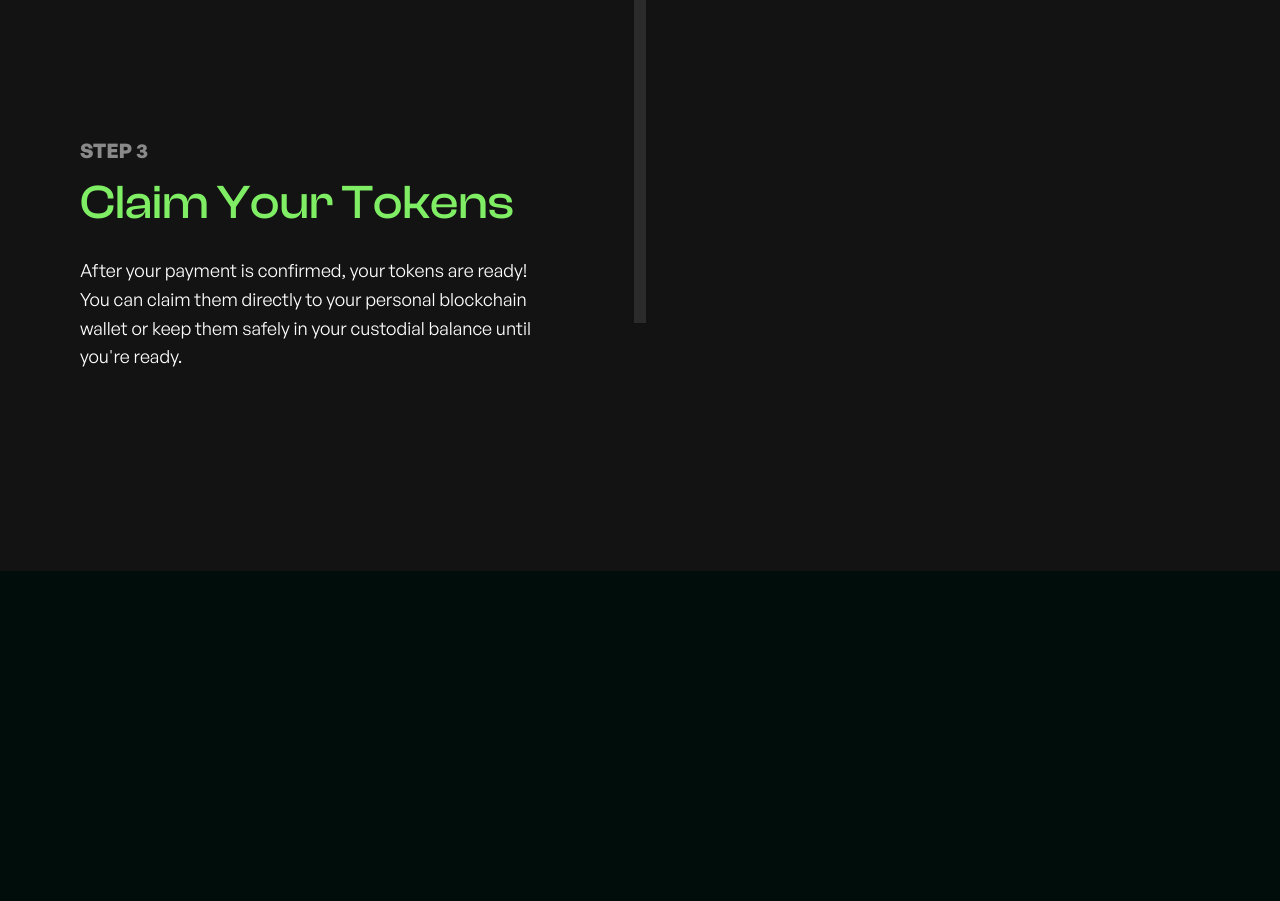
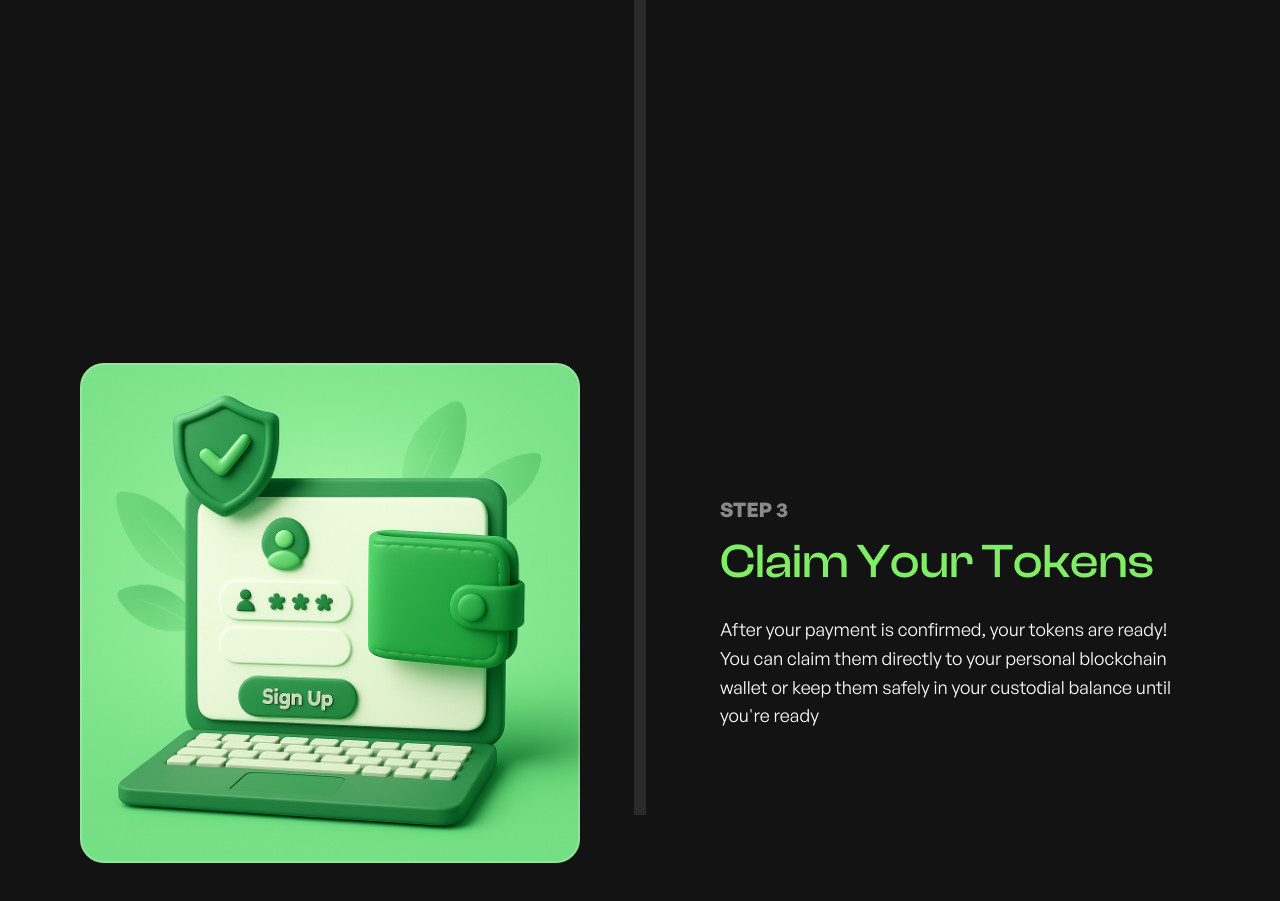
Before and after one commit to RamboGj/amaz, a Next.js app: page / in a window 1280 px wide. Shown: the part 3920-4821 px from the top of the page. Before the commit the page ends 4491 px from the top, so only its background shows below. Built offline with nearby package versions, Linux system fonts and the light colour scheme.

Commit message:
feat: steps

```diff
--- a/app/_components/StepsSection/StepsSection.tsx
+++ b/app/_components/StepsSection/StepsSection.tsx
@@ -1,8 +1,11 @@
-'use client'
+"use client";
 
-import { useEffect, useRef, useState } from "react"
+import Image from "next/image";
+import { useEffect, useRef, useState } from "react";
 
-{/* 1. Sign Up and Authenticate
+import { motion } from "framer-motion";
+
+/* 1. Sign Up and Authenticate
 Description:
 Create your account quickly and securely. Choose to import your existing wallet or create a custodial wallet managed by our platform — no crypto experience needed.
 
@@ -12,90 +15,135 @@ Once you're registered, simply use your PIX key to complete your token purchase
 
 3. Claim Your Tokens
 Description:
-After your payment is confirmed, your tokens are ready! You can claim them directly to your personal blockchain wallet or keep them safely in your custodial balance until you're ready. */}
+After your payment is confirmed, your tokens are ready! You can claim them directly to your personal blockchain wallet or keep them safely in your custodial balance until you're ready. */
 export function StepsSection() {
-    const observerRef = useRef<HTMLDivElement>(null)
-    const [progress, setProgress] = useState(0)
+	const observerRef = useRef<HTMLDivElement>(null);
+	const [progress, setProgress] = useState(0);
 
+	const steps = [
+		{
+			headline: "Step 1",
+			title: "Sign Up and Authenticate",
+			description:
+				"Create your account quickly and securely. Choose to import your existing wallet or create a custodial wallet managed by our platform — no crypto experience needed.",
+			imageHref: "/signup.png",
+		},
+		{
+			headline: "Step 2",
+			title: "Pay Easily via PIX",
+			description:
+				"Once you're registered, simply use your PIX key to complete your token purchase instantly. Enjoy a seamless, fast, and secure payment process designed for Brazil.",
+			imageHref: "/signup.png",
+		},
+		{
+			headline: "Step 3",
+			title: "Claim Your Tokens",
+			description:
+				"After your payment is confirmed, your tokens are ready! You can claim them directly to your personal blockchain wallet or keep them safely in your custodial balance until you're ready",
+			imageHref: "/signup.png",
+		},
+	];
 
 	useEffect(() => {
 		const handleScroll = () => {
-          if (!observerRef.current) return
+			if (!observerRef.current) return;
 
-          const section = observerRef.current
-          const rect = section.getBoundingClientRect()
-          const windowHeight = window.innerHeight
+			const section = observerRef.current;
+			const rect = section.getBoundingClientRect();
+			const windowHeight = window.innerHeight;
 
-          const start = windowHeight
-          const end = -(rect.height)
+			const start = windowHeight;
+			const end = -rect.height;
 
-          const totalScroll = start - end
+			const totalScroll = start - end;
 
-          const currentScroll = start - rect.top
+			const currentScroll = start - rect.top;
 
-          const progress = Math.min(Math.max(currentScroll / totalScroll, 0), 1)
+			const progress = Math.min(Math.max(currentScroll / totalScroll, 0), 1);
 
-          setProgress(progress)
-        }
+			setProgress(progress);
+		};
 
-        window.addEventListener('scroll', handleScroll)
+		window.addEventListener("scroll", handleScroll);
 		return () => {
-          window.removeEventListener('scroll', handleScroll)
-        }
-      }, [])
+			window.removeEventListener("scroll", handleScroll);
+		};
+	}, []);
 
 	return (
-
 		<section className="div max-w-[1120px] mx-auto py-[200px]" id="HowItWorks">
-
-
 			<h2 className="text-[5rem] text-center leading-[120%] font-ClashDisplayMedium text-white">
 				How to Buy Your AMA Tokens
 			</h2>
 
-<div ref={observerRef} className="flex flex-col relative gap-y-[400px]">
+			<div
+				ref={observerRef}
+				className="flex flex-col relative gap-y-[400px] mt-20"
+			>
 				<div className="w-3 bg-white/10 absolute top-12 bottom-12 left-1/2 -translate-x-1/2">
 					<div
 						style={{
 							transform: `scaleY(${progress})`,
-              transformOrigin: 'top',
+							transformOrigin: "top",
 						}}
 						className="absolute h-full origin-top w-3 z-20 bg-brandGradient  transition-transform duration-300 ease-out"
 					/>
 				</div>
 
-  <div className="flex items-center justify-between mt-32">
-    <div className="max-w-[480px] flex flex-col gap-y-2 mr-auto">
-      <span className="uppercase font-GeneralSansBold text-white/50 text-[1.25rem]">Step 1</span>
-      <h3 className="text-[3rem] leading-[120%] font-ClashDisplayMedium text-green400">Sign Up and Authenticate</h3>
-      <p className="block mt-4 text-[1.125rem] leading-[160%] font-GeneralSansRegular text-white">
-      Create your account quickly and securely. Choose to import your existing wallet or create a custodial wallet managed by our platform — no crypto experience needed.
-        </p>
-    </div>
+				{steps.map(({ headline, imageHref, title, description }, index) => {
+					return (
+						<div
+							data-pair={index % 2 === 0}
+							key={headline}
+							className="group-step flex items-center justify-between data-[pair=true]:flex-row-reverse"
+						>
+							<div className="max-w-[480px] flex flex-col gap-y-2">
+								<motion.span
+									initial={{ opacity: 0, y: 200 }}
+									whileInView={{ opacity: 1, y: 0 }}
+									transition={{
+										duration: 0.5,
+									}}
+									viewport={{ once: true, amount: "some" }}
+									className="uppercase font-GeneralSansBold text-white/50 text-[1.25rem]"
+								>
+									{headline}
+								</motion.span>
+								<motion.h3
+									initial={{ opacity: 0, y: 200 }}
+									whileInView={{ opacity: 1, y: 0 }}
+									transition={{
+										duration: 0.5,
+									}}
+									viewport={{ once: true, amount: "some" }}
+									className="text-[3rem] leading-[120%] font-ClashDisplayMedium text-green400"
+								>
+									{title}
+								</motion.h3>
+								<motion.p
+									initial={{ opacity: 0, y: 200 }}
+									whileInView={{ opacity: 1, y: 0 }}
+									transition={{
+										duration: 0.5,
+									}}
+									viewport={{ once: true, amount: "some" }}
+									className="block mt-4 text-[1.125rem] leading-[160%] font-GeneralSansRegular text-white"
+								>
+									{description}
+								</motion.p>
 							</div>
 
-<div className="flex items-center justify-between mt-32">
-    <div className="max-w-[480px] flex flex-col gap-y-2 ml-auto">
-      <span className="uppercase font-GeneralSansBold text-white/50 text-[1.25rem]">Step 2</span>
-      <h3 className="text-[3rem] leading-[120%] font-ClashDisplayMedium text-green400">Pay Easily via PIX</h3>
-      <p className="block mt-4 text-[1.125rem] leading-[160%] font-GeneralSansRegular text-white">
-      Once {"you're"} registered, simply use your PIX key to complete your token purchase instantly. Enjoy a seamless, fast, and secure payment process designed for Brazil.
-        </p>
+							<Image
+								className="rounded-[24px] outline-2 outline-offset-[-2px] outline-white/20"
+								width={500}
+								height={500}
+								src={imageHref}
+								alt="Laptop with 3d icons floating around it"
+							/>
 						</div>
+					);
+				})}
 			</div>
-
-<div className="flex items-center justify-between mt-32">
-    <div className="max-w-[480px] flex flex-col gap-y-2 mr-auto">
-      <span className="uppercase font-GeneralSansBold text-white/50 text-[1.25rem]">Step 3</span>
-      <h3 className="text-[3rem] leading-[120%] font-ClashDisplayMedium text-green400">Claim Your Tokens</h3>
-      <p className="block mt-4 text-[1.125rem] leading-[160%] font-GeneralSansRegular text-white">
-      After your payment is confirmed, your tokens are ready! You can claim them directly to your personal blockchain wallet or keep them safely in your custodial balance until {"you're "} ready.
-        </p>
-    </div>
-</div>
-</div>
-
-
 		</section>
-    )
+	);
 }
--- /dev/null
+++ b/biome.json
@@ -0,0 +1,3 @@
+{
+    "$schema": "https://biomejs.dev/schemas/1.9.4/schema.json"
+}
--- a/package.json
+++ b/package.json
@@ -12,12 +12,14 @@
     "@react-three/drei": "^10.0.7",
     "@react-three/fiber": "^9.1.2",
     "date-fns": "^4.1.0",
+    "framer-motion": "^12.9.2",
     "next": "15.3.1",
     "react": "^19.0.0",
     "react-dom": "^19.0.0",
     "three": "^0.176.0"
   },
   "devDependencies": {
+    "@biomejs/biome": "1.9.4",
     "@eslint/eslintrc": "^3",
     "@tailwindcss/postcss": "^4",
     "@types/node": "^20",
```
Also changed, not shown: app/page.tsx (+68 -35 lines), public/signup.png (added), 1 other file (tests, documents, lock files or other folders). Lines whose indentation alone changed are shown as unchanged.
